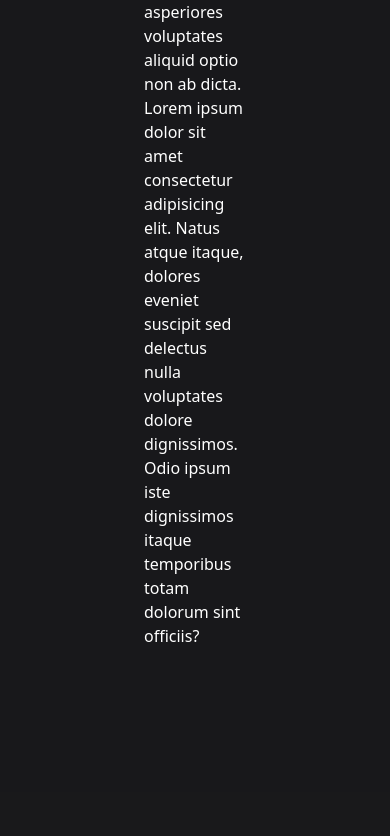
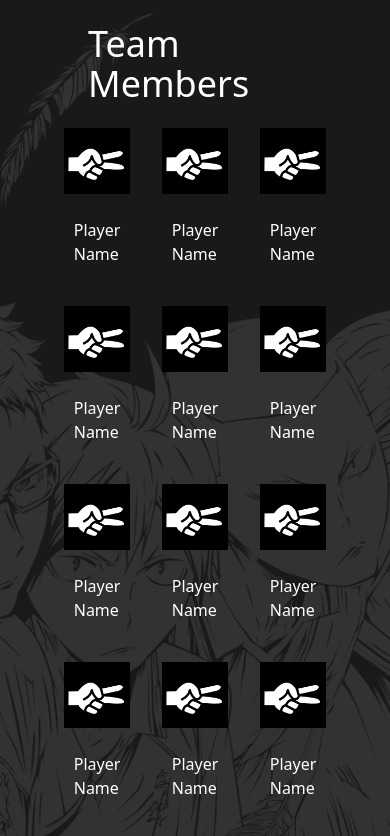
Before and after one commit to Nicholas-Goes/Projeto-Karasuno, a Next.js app: page / in a window 390 px wide. Shown: the part 1688-2524 px from the top of the page. Built offline with nearby package versions, Linux system fonts and the light colour scheme.

Commit message:
Update Responsivity on large screen

```diff
--- a/components/About.tsx
+++ b/components/About.tsx
@@ -2,10 +2,10 @@ import React from 'react'
 
 function About() {
   return (
-    <div className='p-36 w-full bg-zinc-900 flex justify-between'>
+    <div className='p-16 lg:p-36 bg-zinc-900 flex justify-between'>
       <section className='w-full text-white'>
-        <h1 className='text-6xl py-4'>About</h1>
-        <p>Lorem ipsum, dolor sit amet consectetur adipisicing elit. Dignissimos impedit ipsum quis ratione. Veniam facere ad, incidunt reiciendis tenetur veritatis soluta est corrupti, asperiores voluptates aliquid optio non ab dicta. Lorem ipsum dolor sit amet consectetur adipisicing elit. Natus atque itaque, dolores eveniet suscipit sed delectus nulla voluptates dolore dignissimos. Odio ipsum iste dignissimos itaque temporibus totam dolorum sint officiis?
+        <h1 className='text-6xl'>About</h1>
+        <p className='py-4 tracking-wider'>Lorem ipsum, dolor sit amet consectetur adipisicing elit. Dignissimos impedit ipsum quis ratione. Veniam facere ad, incidunt reiciendis tenetur veritatis soluta est corrupti, asperiores voluptates aliquid optio non ab dicta. Lorem ipsum dolor sit amet consectetur adipisicing elit. Natus atque itaque, dolores eveniet suscipit sed delectus nulla voluptates dolore dignissimos. Odio ipsum iste dignissimos itaque temporibus totam dolorum sint officiis?
         </p>
       </section>
     </div>
--- a/components/Team.tsx
+++ b/components/Team.tsx
@@ -4,19 +4,9 @@ import Image from 'next/image'
 function Team() {
   return (
       <section className='p-16 flex justify-center items-center flex-col bg-hero-pattern bg-center bg-cover'>
-        <h1 className='p-16 text-white text-6xl'>Team Members</h1>
-        <ul className='grid gap-x-8 gap-y-4 grid-cols-6'>
-          <li className='flex flex-col items-center justify-center p-2'>
-            <Image
-              src="/player.png"
-              alt="player icon"
-              width="128"
-              height="128"
-              className='md:w-32 md:h-32'
-            />
-            <a href="#" className='text-white p-6'>Player Name</a>
-          </li>
-          <li className='flex flex-col items-center justify-center p-2'>
+        <h1 className='p-6 text-white text-4xl lg:text-6xl lg:p-16'>Team Members</h1>
+        <ul className='grid gap-x-8 gap-y-4 grid-cols-3 lg:grid-cols-6'>
+          <li className='flex flex-col items-center justify-center'>
             <Image
               src="/player.png"
               alt="player icon"
@@ -25,7 +15,7 @@ function Team() {
             />
             <a href="#" className='text-white p-6'>Player Name</a>
           </li>
-          <li className='flex flex-col items-center justify-center p-2'>
+          <li className='flex flex-col items-center justify-center'>
             <Image
               src="/player.png"
               alt="player icon"
@@ -34,7 +24,7 @@ function Team() {
             />
             <a href="#" className='text-white p-6'>Player Name</a>
           </li>
-          <li className='flex flex-col items-center justify-center p-2'>
+          <li className='flex flex-col items-center justify-center'>
             <Image
               src="/player.png"
               alt="player icon"
@@ -43,7 +33,7 @@ function Team() {
             />
             <a href="#" className='text-white p-6'>Player Name</a>
           </li>
-          <li className='flex flex-col items-center justify-center p-2'>
+          <li className='flex flex-col items-center justify-center'>
             <Image
               src="/player.png"
               alt="player icon"
@@ -52,7 +42,7 @@ function Team() {
             />
             <a href="#" className='text-white p-6'>Player Name</a>
           </li>
-          <li className='flex flex-col items-center justify-center p-2'>
+          <li className='flex flex-col items-center justify-center'>
             <Image
               src="/player.png"
               alt="player icon"
@@ -61,7 +51,7 @@ function Team() {
             />
             <a href="#" className='text-white p-6'>Player Name</a>
           </li>
-          <li className='flex flex-col items-center justify-center p-2'>
+          <li className='flex flex-col items-center justify-center'>
             <Image
               src="/player.png"
               alt="player icon"
@@ -70,7 +60,7 @@ function Team() {
             />
             <a href="#" className='text-white p-6'>Player Name</a>
           </li>
-          <li className='flex flex-col items-center justify-center p-2'>
+          <li className='flex flex-col items-center justify-center'>
             <Image
               src="/player.png"
               alt="player icon"
@@ -79,7 +69,7 @@ function Team() {
             />
             <a href="#" className='text-white p-6'>Player Name</a>
           </li>
-          <li className='flex flex-col items-center justify-center p-2'>
+          <li className='flex flex-col items-center justify-center'>
             <Image
               src="/player.png"
               alt="player icon"
@@ -88,7 +78,7 @@ function Team() {
             />
             <a href="#" className='text-white p-6'>Player Name</a>
           </li>
-          <li className='flex flex-col items-center justify-center p-2'>
+          <li className='flex flex-col items-center justify-center'>
             <Image
               src="/player.png"
               alt="player icon"
@@ -97,7 +87,7 @@ function Team() {
             />
             <a href="#" className='text-white p-6'>Player Name</a>
           </li>
-          <li className='flex flex-col items-center justify-center p-2'>
+          <li className='flex flex-col items-center justify-center'>
             <Image
               src="/player.png"
               alt="player icon"
@@ -106,7 +96,16 @@ function Team() {
             />
             <a href="#" className='text-white p-6'>Player Name</a>
           </li>
-          <li className='flex flex-col items-center justify-center p-2'>
+          <li className='flex flex-col items-center justify-center'>
+            <Image
+              src="/player.png"
+              alt="player icon"
+              width="128"
+              height="128"
+            />
+            <a href="#" className='text-white p-6'>Player Name</a>
+          </li>
+          <li className='flex flex-col items-center justify-center'>
             <Image
               src="/player.png"
               alt="player icon"
```
